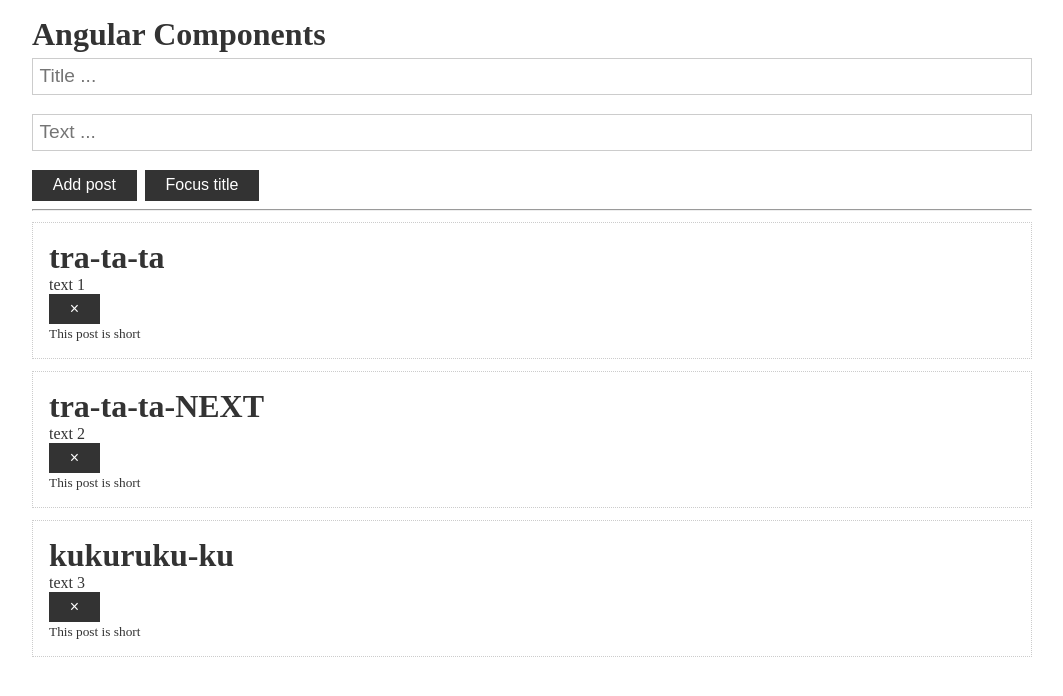
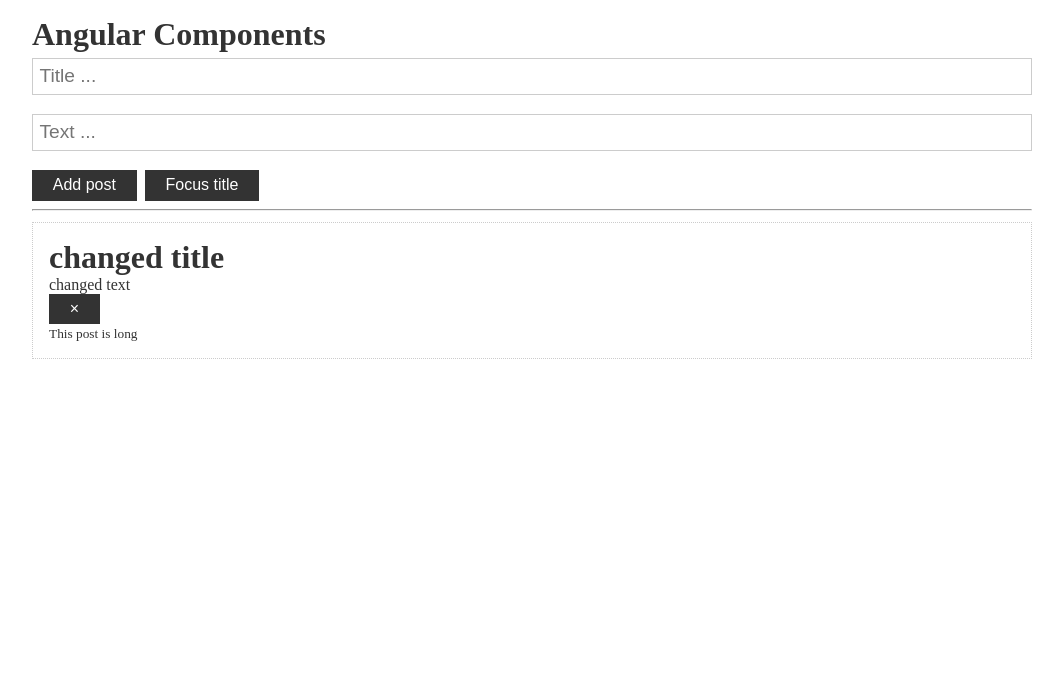
Before and after one commit to Chuchundrium/Angular-theory, an Angular app: page / in a window 1280 px wide. Shown: the top 696 px of the page, without its empty margins (108-1171 px from the left). Built offline with nearby package versions, Linux system fonts and the light colour scheme.

Commit message:
03Components-08-changeDetectionStrategy

```diff
--- a/src/app/app.component.ts
+++ b/src/app/app.component.ts
@@ -1,4 +1,4 @@
-import { Component } from '@angular/core';
+import {Component, OnInit} from '@angular/core';
 
 export interface Post {
   title: string;
@@ -11,12 +11,12 @@
   templateUrl: './app.component.html',
   styleUrls: ['./app.component.scss']
 })
-export class AppComponent {
+export class AppComponent implements OnInit {
 
   posts: Post[] = [
     { title: 'tra-ta-ta', text: 'text 1', id: 1 },
-    { title: 'tra-ta-ta-NEXT', text: 'text 2', id: 2 },
-    { title: 'kukuruku-ku', text: 'text 3', id: 3 },
+    // { title: 'tra-ta-ta-NEXT', text: 'text 2', id: 2 },
+    // { title: 'kukuruku-ku', text: 'text 3', id: 3 },
   ];
 
   updatePosts(post: Post) {
@@ -27,4 +27,16 @@
   removePost(id: number) {
     this.posts = this.posts.filter(p => p.id !== id);
   }
+
+  ngOnInit(): void {
+    setTimeout(() => {
+      console.log('Timeout');
+      // this.posts[0].title = 'Changed!';
+      this.posts[0] = {
+        title: 'changed title',
+        text: 'changed text',
+        id: 777
+      };
+    }, 5000);
+  }
 }
--- a/src/app/post/post.component.ts
+++ b/src/app/post/post.component.ts
@@ -1,13 +1,16 @@
 import {
   AfterContentInit,
+  ChangeDetectionStrategy,
   Component,
   ContentChild,
   DoCheck,
-  ElementRef, EventEmitter,
+  ElementRef,
+  EventEmitter,
   Input,
   OnChanges,
   OnDestroy,
-  OnInit, Output,
+  OnInit,
+  Output,
   SimpleChanges
 } from '@angular/core';
 import {Post} from '../app.component';
@@ -16,7 +19,8 @@
 @Component({
   selector: 'app-post',
   templateUrl: './post.component.html',
-  styleUrls: ['./post.component.scss']
+  styleUrls: ['./post.component.scss'],
+  changeDetection: ChangeDetectionStrategy.OnPush
 })
 export class PostComponent implements
   OnInit, OnChanges, DoCheck, AfterContentInit, OnDestroy {
```
